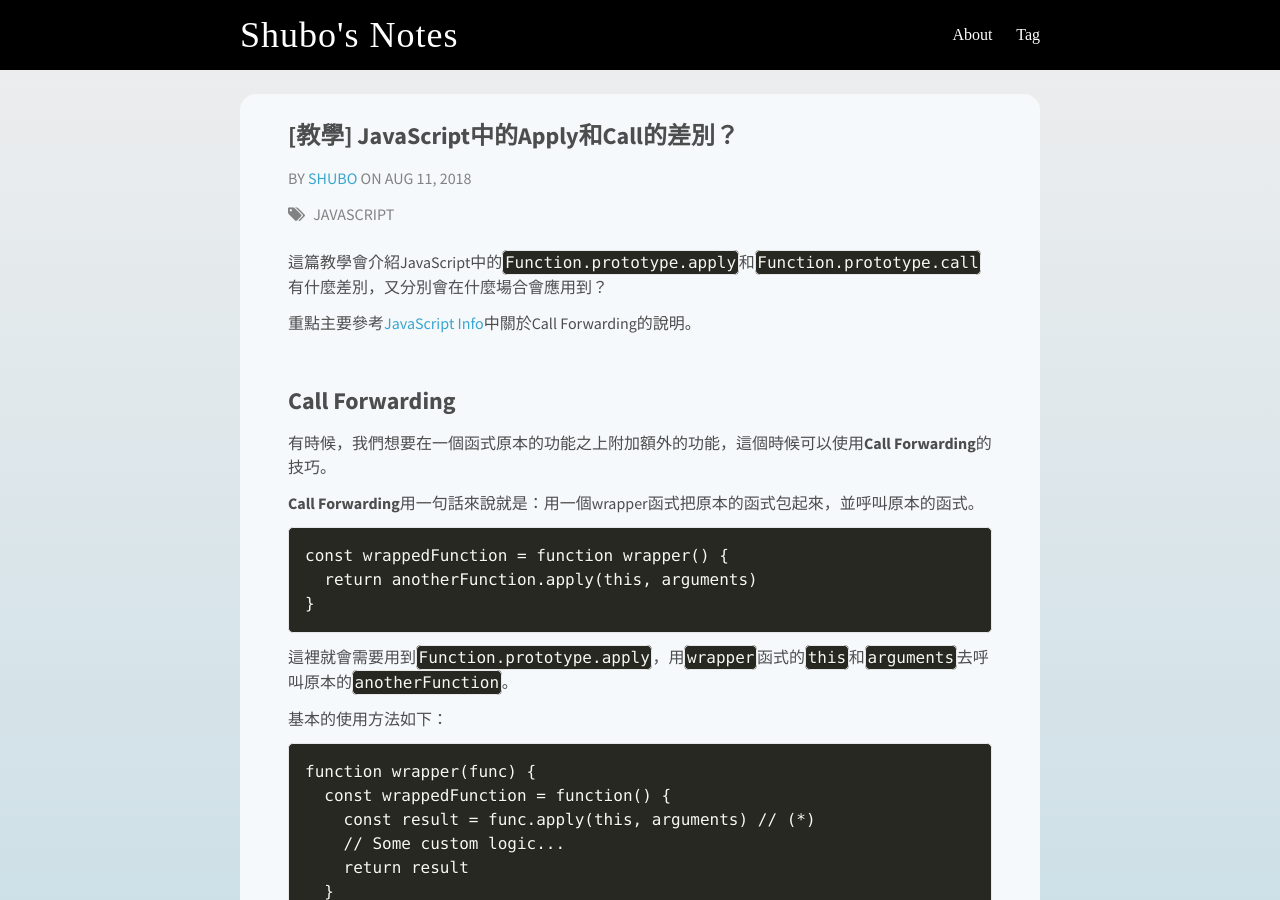
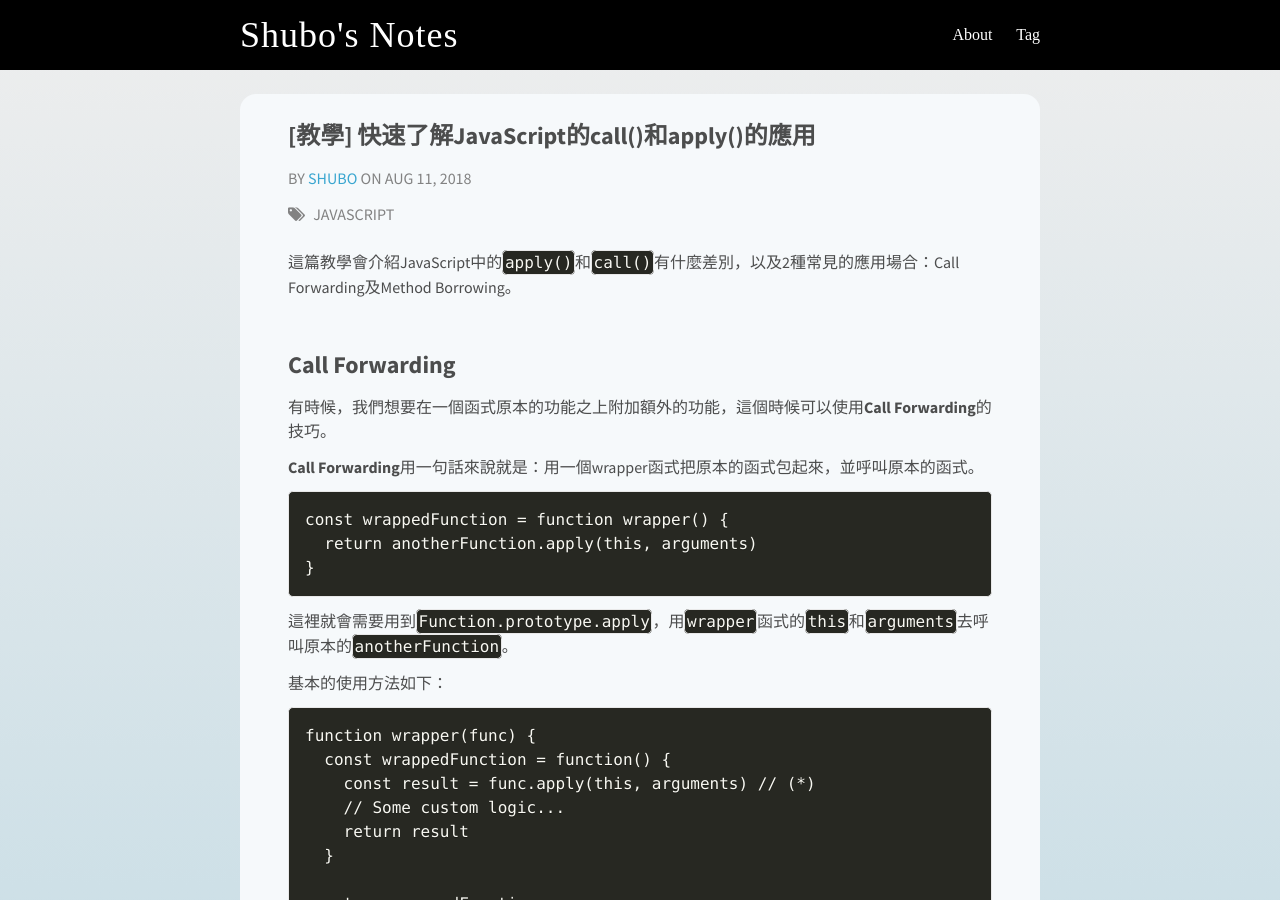
Before and after one commit to shuboc/shuboc.github.io, a Jekyll site: the page built from _posts/2018-08-11-javascript-apply-call-difference.md, in a window 1280 px wide and 900 px high. Built offline with Jekyll 4.4.1, drawn with Linux system fonts in a browser that asks for light colours; nearby versions of some CDN libraries; some web fonts are replaced; library files that are not in the unit come from our copies; comment, search, counter and statistics services are not loaded; some of the changed text lies outside the part shown.

Commit message:
Modify title/desc

```diff
--- a/_posts/2018-08-11-javascript-apply-call-difference.md
+++ b/_posts/2018-08-11-javascript-apply-call-difference.md
@@ -1,13 +1,11 @@
 ---
-title: "[教學] JavaScript中的Apply和Call的差別？"
+title: "[教學] 快速了解JavaScript的call()和apply()的應用"
 tags: ["javascript"]
 redirect_from: /2018/08/11/javascript-apply-call-call-forwarding
-last_modified_at: 2018/12/29
+last_modified_at: 2018/12/30
 ---
 
-這篇教學會介紹JavaScript中的`Function.prototype.apply`和`Function.prototype.call`有什麼差別，又分別會在什麼場合會應用到？
-
-重點主要參考[JavaScript Info](http://javascript.info/call-apply-decorators)中關於Call Forwarding的說明。
+這篇教學會介紹JavaScript中的`apply()`和`call()`有什麼差別，以及2種常見的應用場合：Call Forwarding及Method Borrowing。
 
 ## Call Forwarding
 
```
Also changed, not shown: other parts of _posts/2018-08-11-javascript-apply-call-difference.md (+3 -3 lines).
